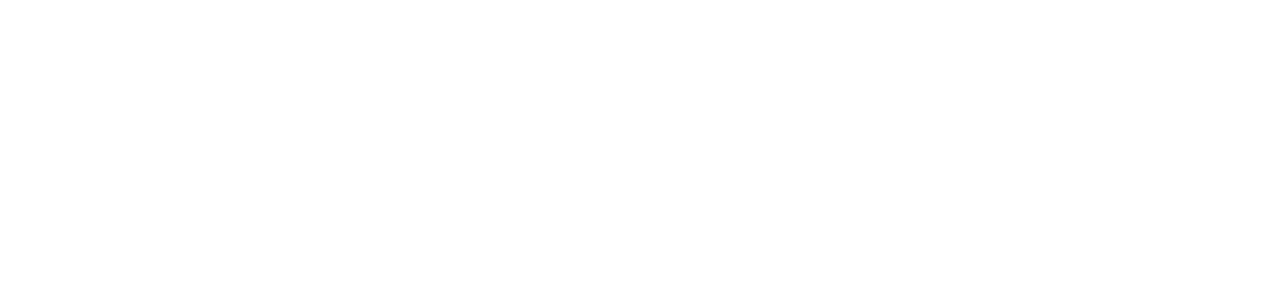
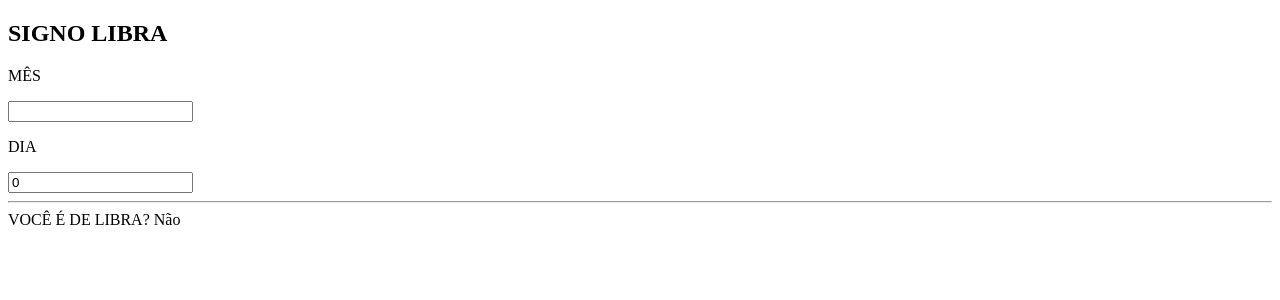
Before and after one commit to manuellashinee/prova-surpresa, a React (Create React App) app in the folder site/: page /exer2 in a window 1280 px wide. Shown: the top 300 px of the page. Built offline with nearby package versions, Linux system fonts and the light colour scheme.

Commit message:
prova pronta

```diff
--- a/site/src/pages/exer2/index.js
+++ b/site/src/pages/exer2/index.js
@@ -1,11 +1,35 @@
-import { useState } from 'react'
-import './index.scss'
-export default function Signos() {
-     const [dia, setDia] = useState();
-     const [mes, setMes] = useState();
+import { useEffect, useState } from "react";
 
-     function libra(){
+export default function Signos(){
+    const [mes, setMes] = useState("");
+    const [dia, setDia] = useState(0);
+    const [resul, setResul] = useState(false);
 
-     }
+    function libra(mes, dia) {
+        let resp= false;
+        if(mes ==="Setembro" && dia>22){
+        resp= true;}
+        if(mes ==="Outubro" && dia<=22){
+        resp= true;}
 
+        setResul(resp);
+    }
+
+
+    useEffect( ()=>{
+        libra(mes,dia);
+    },[mes,dia])
+
+    return (
+        <section>
+            <h1>SIGNO LIBRA</h1>
+            <p>MÊS</p>
+            <input type='text' value={mes} onChange={e=>setMes(e.target.value)}/>
+            <p>DIA</p>
+            <input type='number' value={dia} onChange={e=>setDia(e.target.value)}/>
+            <br/>
+            <hr/>
+            <span> VOCÊ É DE LIBRA? {resul? "Sim" : "Não"}</span>
+        </section>
+    );
 }
```
